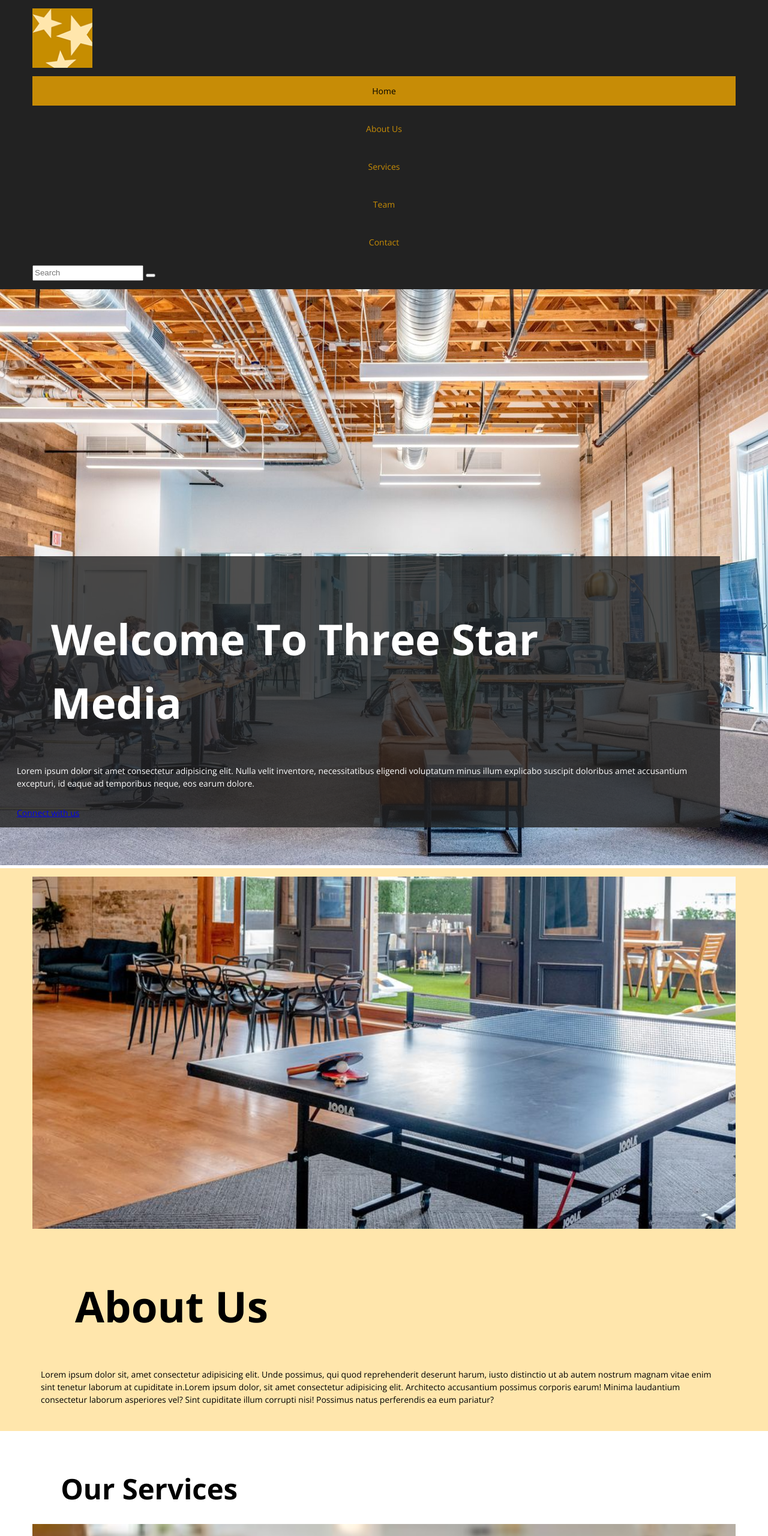
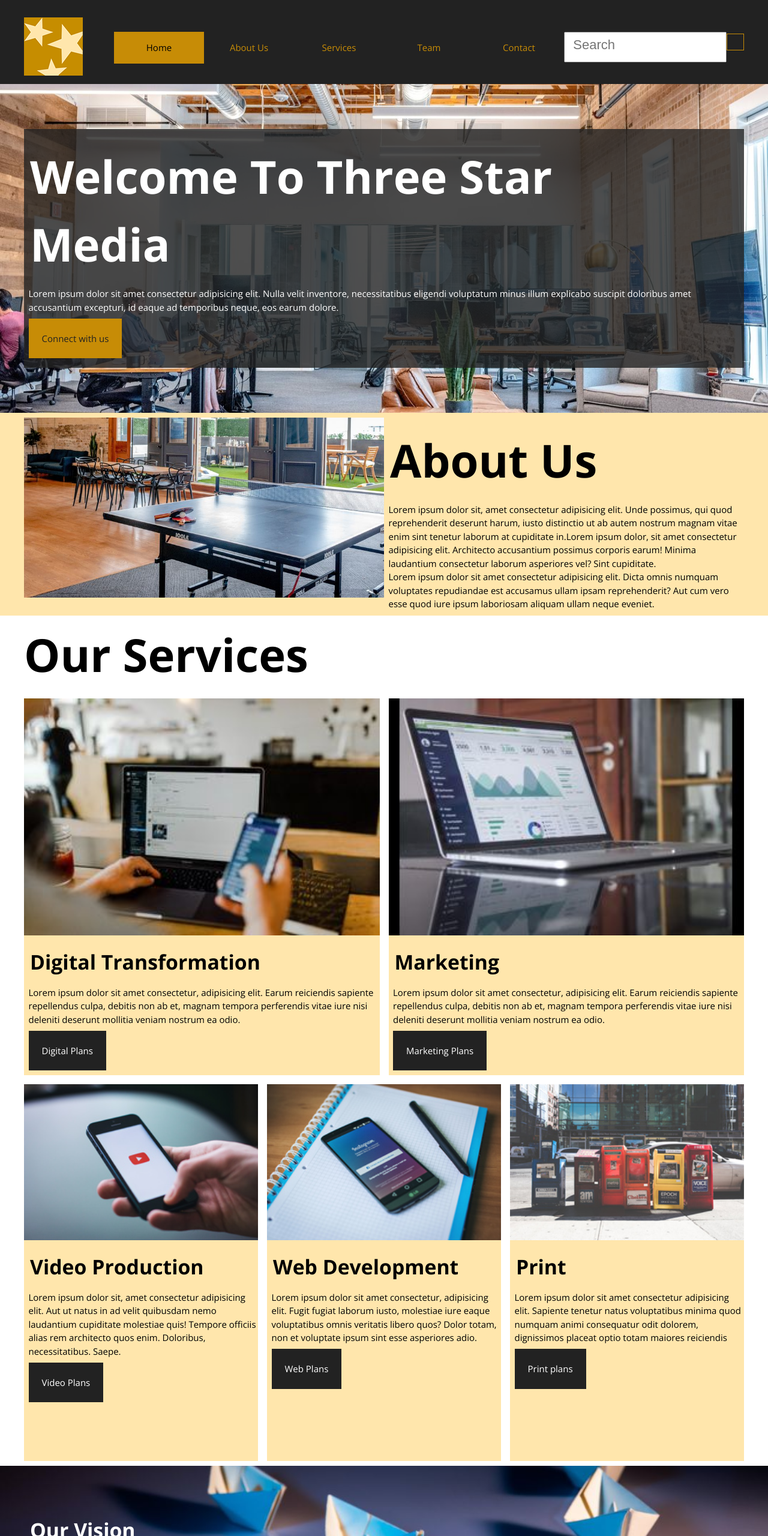
Before and after one commit to dhir0013/dhir0013, a plain HTML site: page Final assignment/index.html in a window 1280 px wide. Shown: the top 2560 px of the page at 60% size. Drawn offline with nearby package versions, Linux system fonts and the light colour scheme; some icons are missing.

Commit message:
adding to final project

```diff
--- a/Final assignment/css/main.css
+++ b/Final assignment/css/main.css
@@ -1,5 +1,3 @@
-/* CSS Reset */
-
 /* http://meyerweb.com/eric/tools/css/reset/
    v2.0 | 20110126
    License: none (public domain)
@@ -135,23 +133,22 @@ table {
   border-collapse: collapse;
   border-spacing: 0;
 }
-
-
-/* Starting css for assignment */
-
-
+/* ---------------------------------
+          Custom Styles
+------------------------------------ */
 html {
     font-family: 'Open Sans', sans-serif;
-    font-size: 14px;
+    font-size: 15px;
     box-sizing: border-box;
+    padding:0;
   }
 
-  /* Adding values to headings */
 h1,h2,h3,h4,
 h5 {
   font-weight: bold;
-  margin: 1em 0 0.5em;
-padding:0 1em;
+  margin-top: 14px;
+  margin-bottom: 14px;
+  margin-left: 10px;
 }
 
 h1 {
@@ -186,6 +183,9 @@ h1 {
   line-height: inherit;
   }
 
+.im{
+  margin-top: -3px;
+  }
 
 .clearfix::after {
   content: '';
@@ -197,63 +197,309 @@ h1 {
   width: 100%;
   }
 
-  a,p {
-    margin: 1em 0;
-    padding: 1em;
+ p{
+   margin-left:0.5em;
  }
-
-  .container {
+hr{
+  border-color: #c78c06;
+  width:98.5%;
+}
+.web-container {
 max-width: 1200px;
 margin: 0 auto;
-    padding: 1em;
+padding-top: 8px;
+padding-bottom: 8px;
 }
-
-  /* Editing Header Section */
-
-.site-logo{
-    display:block;
-    background-color: #c78c06;
-    max-width: 100px;
-}
-
+/* adding header */
 
 .web-nav{
   background-color:#222;
+  padding-top:3em;
+}
+.logo{
+  background-color: #c78c06;
+ width:auto;
+
 }
 
-.select {
+.photo{
+  background-color: #c78c06;
+}
+
+.current {
     background-color:#c78c06;}
 
-    /* Editing Navigation section */
-.web-nav li{
+/* editing navigation */
+
+
+.nav-list li{
     text-align: center;
 }
 
-
-.web-nav a,.web-nav a:link,
-.web-nav a:visited {
+.nav-list a,
+.nav-list a:link,
+.nav-list a:visited {
   display: block;
   padding: 1em 0;
   text-decoration: none;
   color: #c78c06;
 }
-.web-nav a:hover,
-.web-nav a:focus,
-.web-nav a.select {
+
+.nav-list a:hover,
+.nav-list a:focus,
+.nav-list a.current {
   background-color:#c78c06;
   color: inherit;
 }
 
-.warp{
-        position: absolute;
-        margin-top: -520px;
-        background-color: #222222cc;
-        color: white
+.search-box{
+  width:100%;
+  padding:1em;
 }
+
+.search-box-form{
+  display: flex;
+  flex-direction: row;
+}
+
+::placeholder{
+  font-size: 22px;
+}
+
+.srchbtn{
+  color:#c78c06;
+  background-color: #222;
+  border:1px solid #c78c06;
+  padding:1em;
+}
+
+
+.banner1{
+  background-color: rgba(34,34,34,0.8);
+  color: white;
+  box-sizing: border-box;
+}
+
+.banner2{
+  background: center;
+  background-image: url(../images/main-banner.jpg);
+  background-repeat: no-repeat;
+  padding-top: 5em;
+  padding-bottom: 5em;
+  background-size: cover;
+}
+
+
 #about{
     background-color: #ffe6ac;
 }
-.backgroundg-color{
+
+.back-color{
     background-color: #ffe6ac;
-    margin-bottom:1em;
 }
+
+a{
+  text-decoration: none;
+}
+
+.button1{
+  text-decoration: none;
+  display: inline-block;
+  padding: 22px;
+  background-color: #c78c06;
+  color: #222;
+  margin: 0.5em
+}
+
+.button1:hover,
+.button1:focus {
+  background-color: rgba(199, 140, 6,0.8);
+  border:1px solid white;
+}
+
+.button2{
+  text-decoration: none;
+  display: inline-block;
+  padding: 22px;
+  background-color: #222;
+  color: rgb(255, 255, 255);
+  margin: 0.5em;
+}
+
+.button2:hover,
+.button2:focus {
+  background-color: rgba(199, 140, 6,0.8);
+  border:1px solid white;
+}
+
+.button3{
+  text-decoration: none;
+  display: inline-block;
+  padding: 22px;
+  background-color: #222;
+  color: rgba(255, 255, 255,0.8);
+  border:1px solid #c78c06;
+  margin: 0.5em;
+}
+
+#our-vision{
+  background-image: url("../images/vision.jpg");
+  background-position: center;
+  background-repeat: no-repeat;
+  background-size: cover;
+  padding-top: 4em;
+  padding-bottom: 4em;
+}
+
+.vision-container{
+  color:white;
+}
+
+th{
+  background-color: #ffe6ac;
+}
+
+td, th{
+  border: 1px solid black;
+  padding: 13px;
+  font-size: 13px;
+}
+
+table{
+  border-collapse: collapse;
+  width: 100%;
+}
+
+
+#contact input[type="text"],input[type="email"],input[type="message"],textarea{
+  width: 100%;
+  margin: 0.5em auto;
+}
+
+#contact button{
+  color:#c78c06;
+  background-color: #222;
+  border:1px solid #c78c06;
+}
+
+input[type="message"],textarea{
+  padding:65px;
+}
+
+.web-footer{
+  background-color: #222;
+  color:#c78c06;
+  padding:1em;
+}
+
+/* editing desktop css */
+@media screen and (min-width: 760px){
+
+  .nav-list{
+    display:grid;
+    grid-template-columns:repeat(8, 1fr);
+    grid-template-rows:repeat(1, 1fr);
+    grid-template-areas:  "one two three four five six seven seven";}
+
+      .nav-list li:nth-child(1){
+          grid-area: one;
+      }
+      .nav-list li:nth-child(2){
+          grid-area: two;
+      }
+      .nav-list li:nth-child(3){
+          grid-area: three;
+      }
+      .nav-list li:nth-child(4){
+          grid-area: four;
+      }
+      .nav-list li:nth-child(5){
+          grid-area: five;
+      }
+      .nav-list li:nth-child(6){
+          grid-area: six;
+      }
+      .nav-list li:nth-child(7){
+          grid-area: seven;
+      }
+  .photo {
+        display: contents;
+    }
+    .logo {
+      background-color: #c78c06;
+      width: auto;
+      margin-top: -24px;
+      margin-right: 52px;
+  }
+.banner1{
+  max-width: 1200px;
+  margin:0 auto;
+}
+.about-sec{
+  display:grid;
+grid-template-columns: repeat(2,1fr);
+}
+.our-services{
+  display:grid;
+  grid-template-columns:repeat(6, 1fr);
+  grid-template-rows:repeat(2, 1fr);
+  grid-gap: 1em;
+}
+.our-services .b:nth-child(1){
+  grid-area:1/1/2/4;
+}
+.our-services .b:nth-child(2){
+  grid-area:1/4/2/7;
+}
+.our-services .b:nth-child(3){
+  grid-area:2/1/3/3;
+}
+.our-services .b:nth-child(4){
+  grid-area:2/3/3/5;
+}
+.our-services .b:nth-child(5){
+  grid-area:2/5/3/7;
+}
+.our-team{
+  display:grid;
+  grid-template-columns: repeat(2,1fr);
+  grid-template-rows:repeat(2, 1fr);
+
+}
+.our-team .b1:nth-child(1){
+  grid-area:1/1/2/2;
+}
+.our-team .b1:nth-child(2){
+  grid-area:1/2/2/3 ;
+}
+.our-team .b1:nth-child(3){
+  grid-area:2/2/3/3 ;
+}
+.our-team .b1:nth-child(4){
+  grid-area:2/1/3/2 ;
+}
+.contact-us{
+  display: grid;
+  grid-template-columns: repeat(2,1fr);
+  grid-template-areas:
+  "header header"
+  "main aside"
+  "ser1 ser1";
+  grid-gap:1em;
+}
+.ba1{
+  grid-area: header;
+}
+.ba2{
+  grid-area: main;
+}
+.ba4{
+  grid-area: aside;
+  grid-column: 2 / span3;
+}
+.ba3{
+  grid-area: ser1;
+  width: 100%;
+  margin-left: -5px;
+}
+}
--- a/Final assignment/index.html
+++ b/Final assignment/index.html
@@ -3,69 +3,65 @@
 <head>
     <meta charset="UTF-8">
     <meta name="viewport" content="width=device-width, initial-scale=1.0">
-
     <!-- Google Fonts -->
     <link rel="preconnect" href="https://fonts.gstatic.com">
     <link href="https://fonts.googleapis.com/css2?family=Open+Sans:ital,wght@0,400;0,700;1,400;1,700&display=swap" rel="stylesheet">
-
-    <!-- icons -->
+      <!-- icon font -->
     <link rel="stylesheet" href="https://cdn.iconmonstr.com/1.3.0/css/iconmonstr-iconic-font.min.css">
-
-    <!-- Custom Styles sheet -->
+    <!-- Custom Styles -->
     <link rel="stylesheet" href="css/main.css">
     <title>Three Star Media</title>
 </head>
-
 <body>
     <div id="home">
-        <!-- Header start -->
-    <header class="web-header">
+        <!-- adding Site Header -->
+    <header class="site-header">
         <nav class="web-nav">
-            <div class="container">
+            <div class="web-container">
             <ul class="nav-list">
-                <li>
-                    <img class=site-logo src="images/logo.png" alt="logo">
-                </li>
-                <li>
-                    <a class="select" href="#home">Home</a>
-                </li>
-                <li>
-                    <a href="#about">About Us</a>
-                </li>
-                <li>
-                    <a href="#servies">Services</a>
-                </li>
-                <li>
-                    <a href="#team">Team</a>
-                </li>
-                <li>
-                    <a href="#contact">Contact</a>
-                </li>
+                <li><div class="photo">
+                <img src="images/logo.png" alt="logo" class="logo"></div></li>
+                <li><a href="#home" class="current">Home</a></li>
+                <li><a href="#about">About Us</a></li>
+                <li><a href="#services">Services</a></li>
+                <li><a href="#team">Team</a></li>
+                <li><a href="#contact">Contact</a></li>
+                <li><form class="search-box-form">
+                    <input type="text" placeholder="Search" name="search" class="search-box">
+                    <label for="search">
+                    <button type="submit" class="srchbtn"><i class="im im-magnifier"></i></button>
+                </label>
+                </form></li>
             </ul>
-            <form>
-            <input type="text" placeholder="Search" name="search">
-            <button type="submit"><i class="im im-magnifier"></i></button>
-            </form>
         </div>
         </nav>
-    <img src="images/main-banner.jpg" alt="main-banner">
-    <div class="warp container">
-        <h1>Welcome To Three Star Media</h1>
-        <p>Lorem ipsum dolor sit amet consectetur adipisicing elit.
+    </header>
+</div>
+<div class="baanner-container">
+    <div class="banner2">
+        <div class="banner1">
+            <div class="web-container">
+            <h1>Welcome To Three Star<br> Media</h1>
+            <p>
+                Lorem ipsum dolor sit amet consectetur adipisicing elit.
                 Nulla velit inventore, necessitatibus eligendi voluptatum
                 minus illum explicabo suscipit doloribus amet accusantium
                 excepturi, id eaque ad temporibus neque, eos earum dolore.
             </p>
-           <a href="#contact">Connect with us <i class="im im-play"></i></div></a>
+            <a href="#contact" class="button1">Connect with us <i class="im im-play"></i></a>
         </div>
-    </header>
         </div>
-<!-- content area -->
+    </div>
+</div>
+<!-- main content area -->
 <main>
-    <!-- about section starts from here-->
+    <!-- adding about section -->
     <section id="about">
-        <div class="about-us container">
-                <img src="images/about-us.jpg" alt="about-us">
+        <div class="about-sec web-container">
+            <div>
+                <img src="images/about-us.jpg" alt="about-us" class="about-image">
+            </div>
+                <div class="about-text">
                 <h1>About Us</h1>
                 <p>
                     Lorem ipsum dolor sit, amet consectetur adipisicing elit.
@@ -73,108 +69,121 @@
                     distinctio ut ab autem nostrum magnam vitae enim sint tenetur
                     laborum at cupiditate in.Lorem ipsum dolor, sit amet consectetur
                     adipisicing elit. Architecto accusantium possimus corporis earum!
-                        Minima laudantium consectetur laborum asperiores vel? Sint cupiditate
-                         illum corrupti nisi! Possimus natus perferendis ea eum pariatur?
+                    Minima laudantium consectetur laborum asperiores vel? Sint cupiditate.
+                </p>
+                <p>
+                    Lorem ipsum dolor sit amet consectetur adipisicing elit.
+                    Dicta omnis numquam voluptates repudiandae est accusamus
+                    ullam ipsam reprehenderit? Aut cum vero esse quod iure ipsum
+                    laboriosam aliquam ullam neque eveniet.
                 </p>
             </div>
+            </div>
     </section>
-    <!-- services section starts from here -->
-    <section id="services">
-        <div class="our-services container">
-                <h2>Our Services</h2>
-                <div class="b1 backgroundg-color">
+    <!-- adding services section -->
+    <div id="services">
+        <h1 class="web-container">Our Services</h1>
+        <div class="our-services web-container">
+
+                <div class="b back-color">
                     <img src="images/digital.jpg" alt="digital">
                    <h3>Digital Transformation</h3>
                    <p>
                     Lorem ipsum dolor sit amet consectetur, adipisicing elit.
-                        Cupiditate veniam ad reiciendis nemo voluptatibus velit
-                        facere ullam atque eum recusandae fugiat, voluptatem dolorem.
-                         Reprehenderit, natus. Nemo incidunt neque accusamus nostrum?
+                    Earum reiciendis sapiente repellendus culpa, debitis non ab
+                    et, magnam tempora perferendis vitae iure nisi deleniti
+                    deserunt mollitia veniam nostrum ea odio.
                     </p>
-                    <a href=" ">Digital Plans <i class="im im-play"></i></a>
+                <a href=" " class="button2 web-container">Digital Plans <i class="im im-play"></i></a>
                 </div>
-            <div class="b2 backgroundg-color">
+            <div class="b back-color">
                 <img src="images/marketing.jpg" alt="marketing">
                 <h3>Marketing</h3>
                 <p>
                     Lorem ipsum dolor sit amet consectetur, adipisicing elit.
-                     Earum reiciendis sapiente repellendus culpa, debitis
-                      non ab et, magnam tempora perferendis vitae iure nisi
-                       deleniti deserunt mollitia veniam nostrum ea odio.
+                    Earum reiciendis sapiente repellendus culpa, debitis non ab
+                    et, magnam tempora perferendis vitae iure nisi deleniti
+                    deserunt mollitia veniam nostrum ea odio.
                 </p>
-                <a href=" ">Marketing Plans <i class="im im-play"></i></a>
+                <a href=" " class="button2 web-container">Marketing Plans <i class="im im-play"></i></a>
             </div>
-            <div class="b3 backgroundg-color">
+            <div class="b back-color">
                 <img src="images/video.jpg" alt="video">
                 <h3>Video Production</h3>
-                <p>Lorem ipsum dolor sit, amet consectetur adipisicing elit.
+                <p>
+                    Lorem ipsum dolor sit, amet consectetur adipisicing elit.
                     Aut ut natus in ad velit quibusdam nemo laudantium cupiditate
                     molestiae quis! Tempore officiis alias rem architecto quos enim.
-                       Doloribus, necessitatibus. Saepe.</p>
-                       <a href=" ">>Video Plans <i class="im im-play"></i></a>
+                    Doloribus, necessitatibus. Saepe.
+                </p>
+                <a href=" " class="button2 web-container">Video Plans <i class="im im-play"></i></a>
             </div>
-            <div class="b4 backgroundg-color">
+            <div class="b back-color">
                 <img src="images/web.jpg" alt="web">
                 <h3>Web Development</h3>
-                <p>Lorem ipsum dolor sit amet consectetur, adipisicing elit.
+                <p>
+                    Lorem ipsum dolor sit amet consectetur, adipisicing elit.
                     Fugit fugiat laborum iusto, molestiae iure eaque voluptatibus
-                      omnis veritatis libero quos? Dolor totam, non et voluptate
-                      ipsum sint esse asperiores a.</p>
-                      <a href=" ">Web Plans <i class="im im-play"></i></a>
+                    omnis veritatis libero quos? Dolor totam, non et voluptate ipsum
+                    sint esse asperiores adio.
+                </p>
+                <a href=" " class="button2 web-container">Web Plans <i class="im im-play"></i></a>
             </div>
-            <div class="b5 backgroundg-color">
+            <div class="b back-color">
                 <img src="images/print.jpg" alt="print">
                 <h3>Print</h3>
                 <p>
                     Lorem ipsum dolor sit amet consectetur adipisicing elit.
                     Sapiente tenetur natus voluptatibus minima quod numquam
                     animi consequatur odit dolorem, dignissimos placeat optio
-                    totam maiores reiciendis iusto veritatis sed. Labore, ullam.
+                    totam maiores reiciendis
                 </p>
-                <a href=" ">Print <i class="im im-play"></i></a>
+                <a href=" " class="button2 web-container">Print plans <i class="im im-play"></i></a>
             </div>
         </div>
-    </section>
-    <!-- vision section starts from here-->
+    </div>
+    <!-- adding our-vision section -->
     <section id="our-vision">
-        <img src="images/vision.jpg" alt="vision">
-    <div class="container">
+        <div class="vision-container web-container">
         <h3>
             Our Vision
         </h3>
-        <p>Lorem ipsum dolor sit, amet consectetur
-           adipisicing elit. Ad natus hic veritatis
-            nesciunt at animi, blanditiis unde cupiditate
-             magni sapiente voluptatem voluptate, velit odit
-              repellat numquam eligendi ipsa explicabo architecto.</p>
-              <a href=" ">Learn More <i class="im im-play"></i></a>
+        <p>
+            Lorem ipsum dolor sit, amet consectetur adipisicing elit.
+            Ad natus hic veritatis nesciunt at animi, blanditiis unde
+            cupiditate magni sapiente voluptatem voluptate, velit odit
+            repellat numquam eligendi ipsa explicabo architecto.
+        </p>
+        <a href=" " class="button3">Learn More <i class="im im-play"></i></a>
     </div>
     </section>
-    <!-- team section starts from here -->
+    <!-- adding team section -->
     <section id="team">
-        <div class="our-team container">
         <h2>Our Team</h2>
-            <div class="backgroundg-color">
-            <div>
+        <div class="our-team web-container">
+            <div class="b1">
         <img src="images/john.jpg" alt="john">
     </div>
-        ><h3>John Doe</h3>
+        <div class="back-color b1"><h3>John Doe</h3>
             <h4>CEO an Co-owner</h4>
             <hr>
-            <p>Lorem ipsum dolor sit amet consectetur adipisicing
-                elit. Delectus, veritatis adipisci obcaecati quia
-                recusandae dolorum reprehenderit sapiente placeat
-                assumenda temporibus reiciendis quibusdam rerum iure
-                et eaque ipsa doloribus itaque illum!</p>
+            <p>
+                Lorem ipsum dolor sit amet consectetur adipisicing elit.
+                Delectus, veritatis adipisci obcaecati quia recusandae
+                dolorum reprehenderit sapiente placeat assumenda temporibus
+                reiciendis quibusdam rerum iure et eaque ipsa doloribus itaque
+                illum!
+            </p>
         </div>
-        <div class="backgroundg-color">
-        <div>
+        <div class="b1">
         <img src="images/bob.jpg" alt="bob">
     </div>
+        <div class="back-color b1">
             <h3>Bob Rite</h3>
             <h4>CFO and Co-owner</h4>
             <hr>
-            <p>Lorem, ipsum dolor sit amet consectetur adipisicing elit.
+            <p>
+                Lorem, ipsum dolor sit amet consectetur adipisicing elit.
                 Tempora officiis iste reprehenderit ut quibusdam, nemo iusto
                 similique numquam, velit tempore illum, necessitatibus natus
                 veritatis quidem obcaecati libero ratione accusantium rerum.
@@ -182,14 +191,15 @@
         </div>
         </div>
     </section>
-    <!-- contact section starts from here -->
+    <!-- adding contact section -->
     <section id="contact">
-        <div class="contact-us container">
-            <div>
+        <div class="contact-us web-container">
+            <div class="ba1">
                 <h2>Contact Us</h2>
             </div>
-            <div>
+            <div class="ba2">
                 <h3>Send us a message</h3>
+                <form>
                 <div>
                     <label for="fullname">Your Name</label>
                            <input type="text" id="fullname" name="fullname">
@@ -203,16 +213,12 @@
                     <textarea name="message" id="message"></textarea>
                 </div>
                 <button type="submit">SEND</button>
+            </form>
             </div>
-            <!-- location section starts from here -->
-            <div>
-                <h3>Location</h3>
-                <iframe src="https://www.google.com/maps/embed?pb=!1m18!1m12!1m3!1d5608.078296782952!2d-75.7613001651123!3d45.34802199999999!2m3!1f0!2f0!3f0!3m2!1i1024!2i768!4f13.1!3m3!1m2!1s0x4cce0718cc4a6ad7%3A0xc6cc467725843e2b!2sAlgonquin%20College%20%E2%80%93%20Ottawa%20Campus!5e0!3m2!1sen!2sca!4v1606313669572!5m2!1sen!2sca" width="600" height="450" style="border:0;" allowfullscreen="" aria-hidden="false" tabindex="0"></iframe>
-            </div>
-            <!-- Timetable section starts from here -->
-            <div>
+            <!-- adding Timetable section -->
+            <div class="ba3">
                 <h3>Hours of operation</h3>
-                <table>
+                <table class="web-container">
                     <thead>
                     <tr>
                         <th>Days</th>
@@ -231,16 +237,19 @@
                 </tbody>
                 </table>
             </div>
+            <!-- adding location section -->
+            <div class="ba4">
+                <h3>Location</h3>
+                <iframe src="https://www.google.com/maps/embed?pb=!1m18!1m12!1m3!1d5608.078296782952!2d-75.7613001651123!3d45.34802199999999!2m3!1f0!2f0!3f0!3m2!1i1024!2i768!4f13.1!3m3!1m2!1s0x4cce0718cc4a6ad7%3A0xc6cc467725843e2b!2sAlgonquin%20College%20%E2%80%93%20Ottawa%20Campus!5e0!3m2!1sen!2sca!4v1606313669572!5m2!1sen!2sca" width="600" height="450" style="border:0;" allowfullscreen="" aria-hidden="false" tabindex="0" class="google-map web-container"></iframe>
+            </div>
         </div>
     </section>
 </main>
-<!-- footer starts from here-->
+<!-- adding site footer -->
 <footer class="web-footer">
-    <div class="footer">
-    <div class="container">
+    <div class="footer web-container">
         <p>&copy; Copyright Three Star Media, 2020</p>
         <p>All images are taken from <a href="https://unsplash.com/">Unsplash </a></p>
-    </div>
 </div>
 </footer>
 </body>
```
Lines whose indentation alone changed are shown as unchanged.
